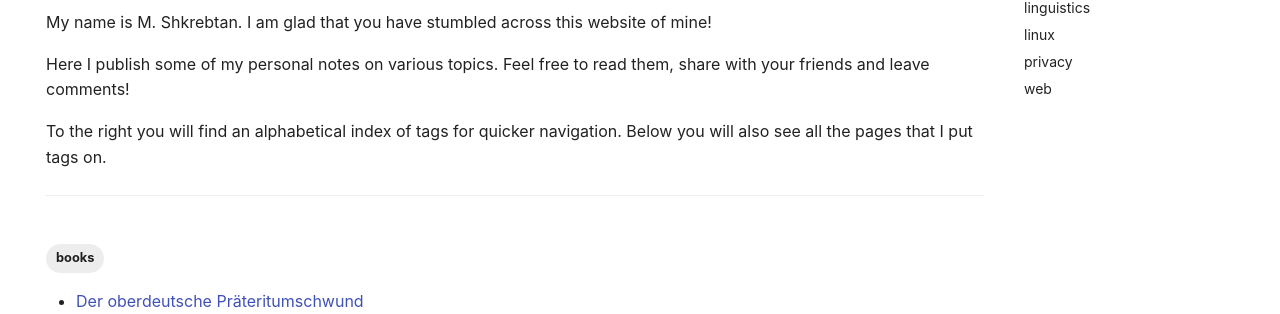
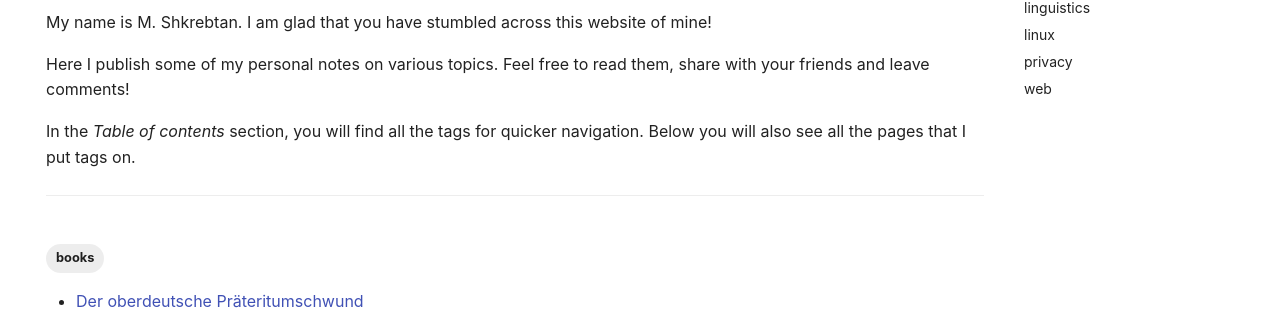
Before and after one commit to mshkrebtan/notes.maxie.xyz, an MkDocs documentation site: the page built from notes/index.md, in a window 1280 px wide and 900 px high. Shown: the part 260-574 px from the top of the window. Built offline with MkDocs 1.6.1 and Material for MkDocs 9.7.7, drawn with Linux system fonts in a browser that asks for light colours; comment, search, counter and statistics services are not loaded.

```diff
--- a/notes/index.md
+++ b/notes/index.md
@@ -13,8 +13,8 @@ mine!
 Here I publish some of my personal notes on various topics. Feel free to read
 them, share with your friends and leave comments!
 
-To the right you will find an alphabetical index of tags for quicker
-navigation. Below you will also see all the pages that I put tags on.
+In the *Table of contents* section, you will find all the tags for quicker
+navigation. Below you will also see all the pages that I put tags on.
 
 ---
 
```
